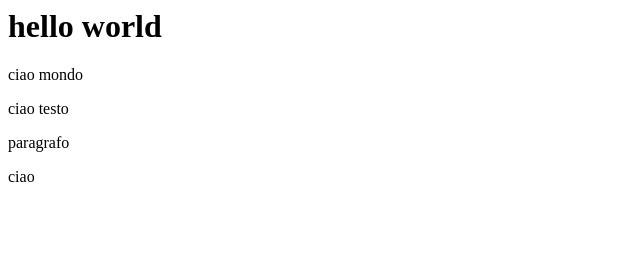
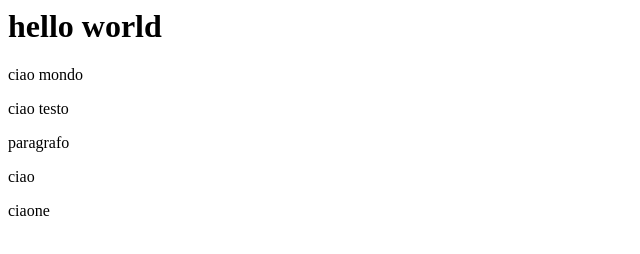
Before and after one commit to lucabettisorbelli/dev, a plain HTML site: page index.html in a window 1280 px wide. Shown: the full height of the page, 0-640 px from the left. Drawn offline with Linux system fonts and the light colour scheme.

Commit message:
nuovo paragrafo 2

```diff
--- a/index.html
+++ b/index.html
@@ -7,6 +7,7 @@
             <p>ciao testo</p>
             <p>paragrafo</p>
             <p>ciao</p>
+            <p>ciaone</p>
         </body>
     </head>
 </html>
```
